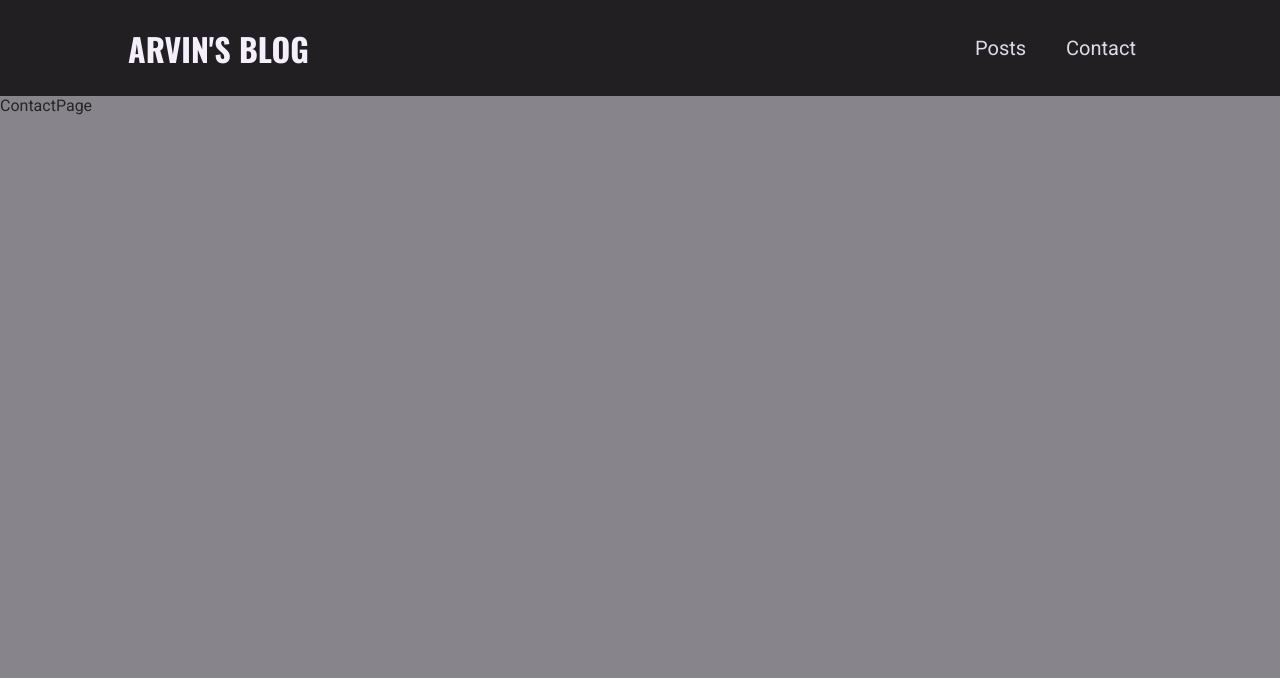
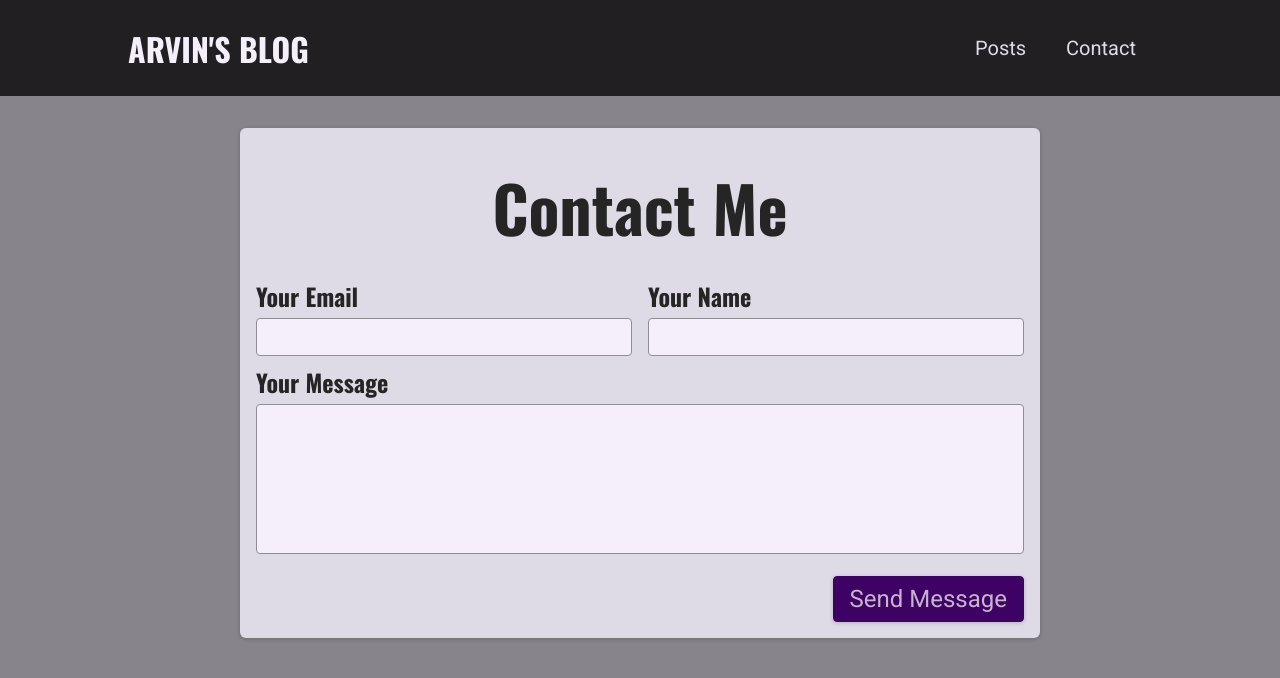
Before and after one commit to arvin7596/blog-next, a Next.js app: page /contact in a window 1280 px wide. Shown: the top 678 px of the page. Built offline with nearby package versions, Linux system fonts and the light colour scheme.

Commit message:
feat : create contact page and form

```diff
--- /dev/null
+++ b/components/contact/contact-form.js
@@ -0,0 +1,43 @@
+import classes from "./contact-form.module.css";
+
+function ContactForm() {
+  function sendMessageHandler(event) {
+    event.preventDefault();
+    const formData = new FormData(event.target);
+    const data = Object.fromEntries(formData);
+    fetch("/api/contact", {
+      method: "POST",
+      body: JSON.stringify(data),
+      headers: {
+        "Content-Type": "application/json",
+      },
+    });
+    event.target.reset();
+  }
+  return (
+    <section className={classes.contact}>
+      <h1>Contact Me</h1>
+      <form className={classes.form} onSubmit={sendMessageHandler}>
+        <div className={classes.controls}>
+          <div className={classes.control}>
+            <label htmlFor="email">Your Email</label>
+            <input type="email" name="email" id="email" required />
+          </div>
+          <div className={classes.control}>
+            <label htmlFor="name">Your Name</label>
+            <input type="text" name="name" id="name" required />
+          </div>
+        </div>
+        <div className={classes.control}>
+          <label htmlFor="message">Your Message</label>
+          <textarea name="message" id="message" rows="5" required></textarea>
+        </div>
+        <div className={classes.actions}>
+          <button type="submit">Send Message</button>
+        </div>
+      </form>
+    </section>
+  );
+}
+
+export default ContactForm;
--- /dev/null
+++ b/components/contact/contact-form.module.css
@@ -0,0 +1,73 @@
+.contact {
+  margin: var(--size-8) auto;
+  border-radius: 6px;
+  background-color: var(--color-grey-100);
+  width: 90%;
+  max-width: 50rem;
+  padding: var(--size-4);
+  box-shadow: 0 1px 4px rgba(0, 0, 0, 0.2);
+  font-size: var(--size-6);
+}
+
+.contact h1 {
+  font-size: var(--size-8);
+  margin: var(--size-4) 0;
+  text-align: left;
+}
+
+.form label {
+  display: block;
+  font-family: 'Oswald', sans-serif;
+  font-weight: bold;
+  margin: var(--size-2) 0 var(--size-1) 0;
+}
+
+.form input,
+.form textarea {
+  font: inherit;
+  padding: var(--size-1);
+  border-radius: 4px;
+  width: 100%;
+  border: 1px solid var(--color-grey-400);
+  background-color: var(--color-grey-50);
+  resize: none;
+}
+
+.controls {
+  display: flex;
+  column-gap: 1rem;
+  flex-wrap: wrap;
+}
+
+.control {
+  flex: 1;
+  min-width: 10rem;
+}
+
+.actions {
+  margin-top: var(--size-4);
+  text-align: right;
+}
+
+.form button {
+  font: inherit;
+  cursor: pointer;
+  background-color: var(--color-primary-700);
+  border: 1px solid var(--color-primary-700);
+  padding: var(--size-2) var(--size-4);
+  border-radius: 4px;
+  color: var(--color-primary-50);
+  box-shadow: 0 1px 4px rgba(0, 0, 0, 0.2);
+}
+
+.form button:hover {
+  background-color: var(--color-primary-500);
+  border-color: var(--color-primary-500);
+}
+
+@media (min-width: 768px) {
+  .contact h1 {
+    font-size: var(--size-16);
+    text-align: center;
+  }
+}
--- /dev/null
+++ b/pages/api/contact.js
@@ -0,0 +1,29 @@
+function handler(req, res) {
+  const { method } = req;
+
+  if (method === "POST") {
+    const { email, name, message } = req.body;
+    if (
+      !email ||
+      !email.includes("@") ||
+      !name ||
+      name.trim() === "" ||
+      !message ||
+      message.trim() === ""
+    ) {
+      res.status(422).json({ message: "Invalid input." });
+      return;
+    }
+
+    const newMessage = {
+      email,
+      name,
+      message,
+    };
+
+    console.log(newMessage);
+    res.status(201).json({ message: "Message stored!", message: newMessage });
+  }
+}
+
+export default handler;
--- a/pages/contact.js
+++ b/pages/contact.js
@@ -1,5 +1,7 @@
+import ContactForm from "../components/contact/contact-form";
+
 function ContactPage() {
-  return <div>ContactPage</div>;
+  return <ContactForm />;
 }
 
 export default ContactPage;
```
